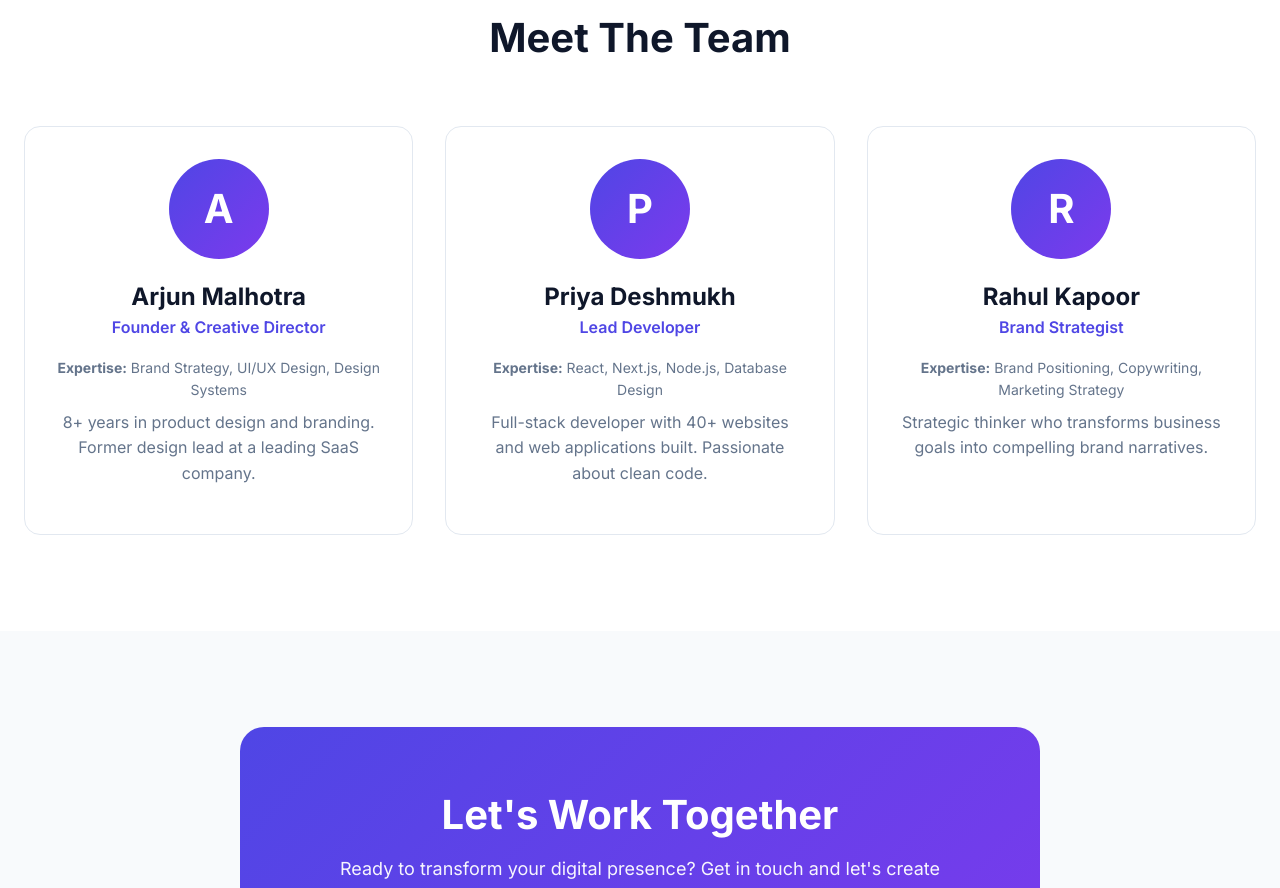
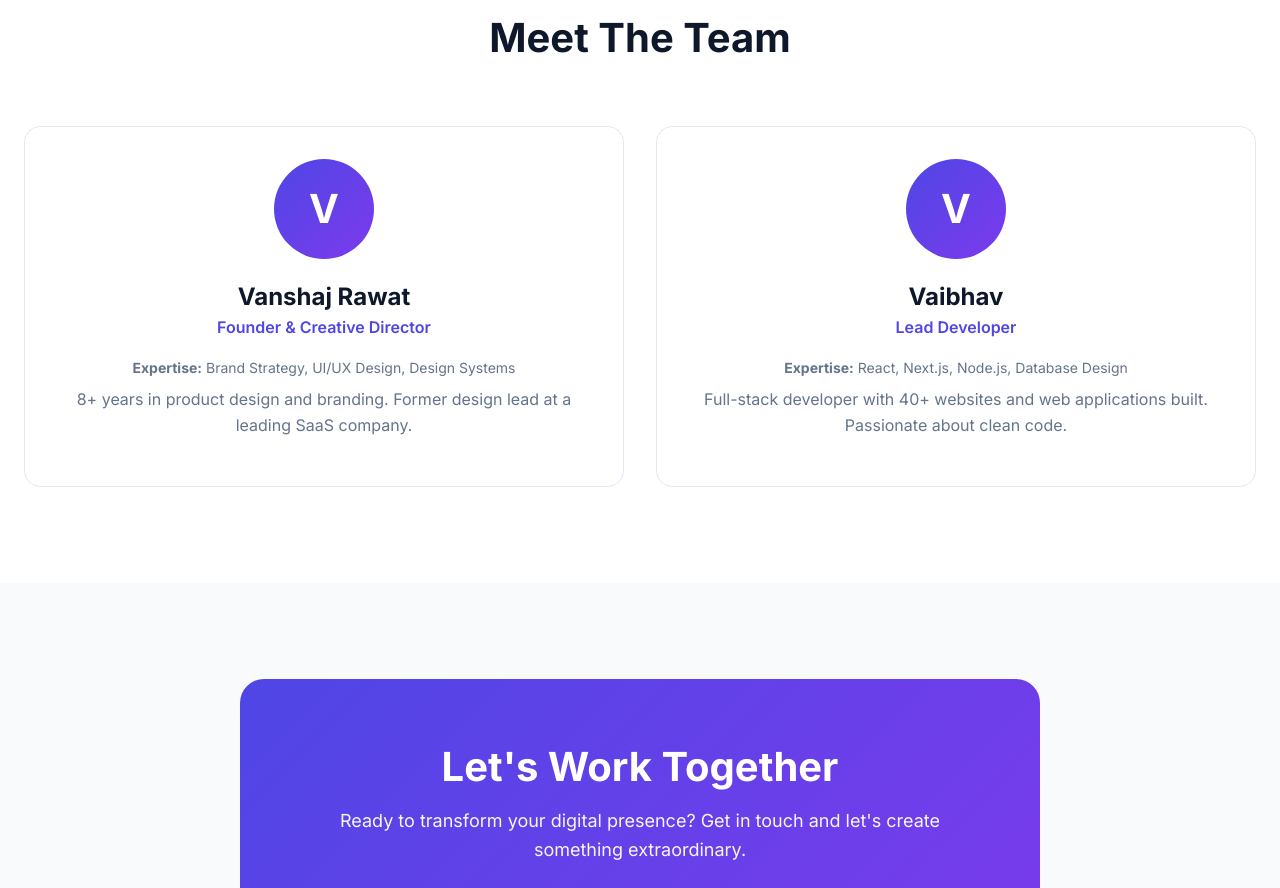
Before and after one commit to work-projt-vansh/pixelnest-studio-site, a React (Create React App) app: page /about in a window 1280 px wide. Shown: the part 2200-3088 px from the top of the page. Built offline with nearby package versions, Linux system fonts and the light colour scheme.

Commit message:
refactor: update team members and remove brand strategist

```diff
--- a/src/pages/About.js
+++ b/src/pages/About.js
@@ -6,22 +6,16 @@ import './About.css';
 const About = () => {
   const team = [
     {
-      name: "Arjun Malhotra",
+      name: "Vanshaj Rawat",
       role: "Founder & Creative Director",
       expertise: "Brand Strategy, UI/UX Design, Design Systems",
       description: "8+ years in product design and branding. Former design lead at a leading SaaS company."
     },
     {
-      name: "Priya Deshmukh",
+      name: "Vaibhav",
       role: "Lead Developer",
       expertise: "React, Next.js, Node.js, Database Design",
       description: "Full-stack developer with 40+ websites and web applications built. Passionate about clean code."
-    },
-    {
-      name: "Rahul Kapoor",
-      role: "Brand Strategist",
-      expertise: "Brand Positioning, Copywriting, Marketing Strategy",
-      description: "Strategic thinker who transforms business goals into compelling brand narratives."
     }
   ];
 
```
